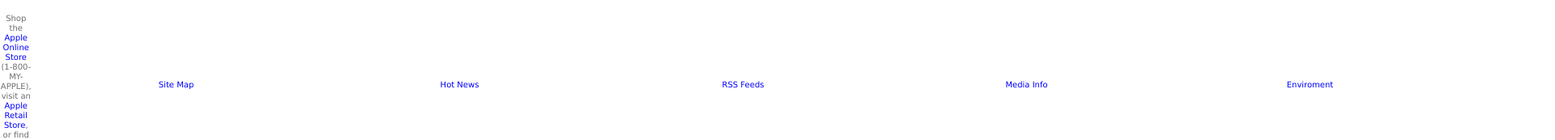
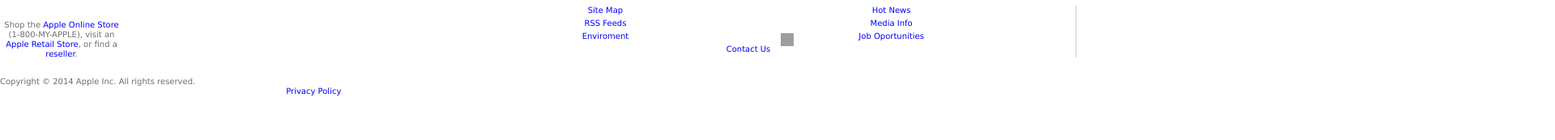
Before and after one commit to Genius8/apple-clone, a plain HTML site: page index.html in a window 1280 px wide. Shown: the part 1006-1179 px from the top of the page at 81% size, 1920 px wide, since content can reach past the window. After the commit the page ends 1129 px from the top, so only its background shows below. Drawn offline with Linux system fonts and the light colour scheme; grey boxes are pictures that could not be loaded.

Commit message:
resizing the footer

```diff
--- a/index.html
+++ b/index.html
@@ -50,7 +50,7 @@
         <footer class="foot">
             <div class="first-foot">
                 <p>Shop the <a href="#">Apple Online Store</a> (1-800-MY-APPLE), visit an <a href="#">Apple Retail Store</a>, or find a <a href="#">reseller</a>.</p>
-        <nav class="wrap">
+        <div class="wrap">
             <ul class="foot-links">
                 <li><a href="#">Site Map</a></li>
                 <li><a href="#">Hot News</a></li>
@@ -61,7 +61,7 @@
             <li><a href="#">Contact Us</a></li>
             </ul>
             <img class="flag" src="https://web.archive.org/web/20140301004610im_/http://images.apple.com/global/elements/flags/16x16/usa.png" alt="US flag">
-        </nav>
+        </div>
             </div>
             <div class="bottom-foot">
                 <p>Copyright © 2014 Apple Inc. All rights reserved.</p>
--- a/style.css
+++ b/style.css
@@ -214,12 +214,15 @@ li {
 }
 
 .foot-links {
-  align-content: space-between;
-  display: flex;
+  display: inline-block;
+  flex-direction: row;
   margin: 0 3px;
   padding-right: 5px;
   border-right: 1px solid #ccc;
   justify-content: center;
+  position: relative;
+  bottom: 1rem;
+  left: 37rem;
 }
 
 .flag {
```
